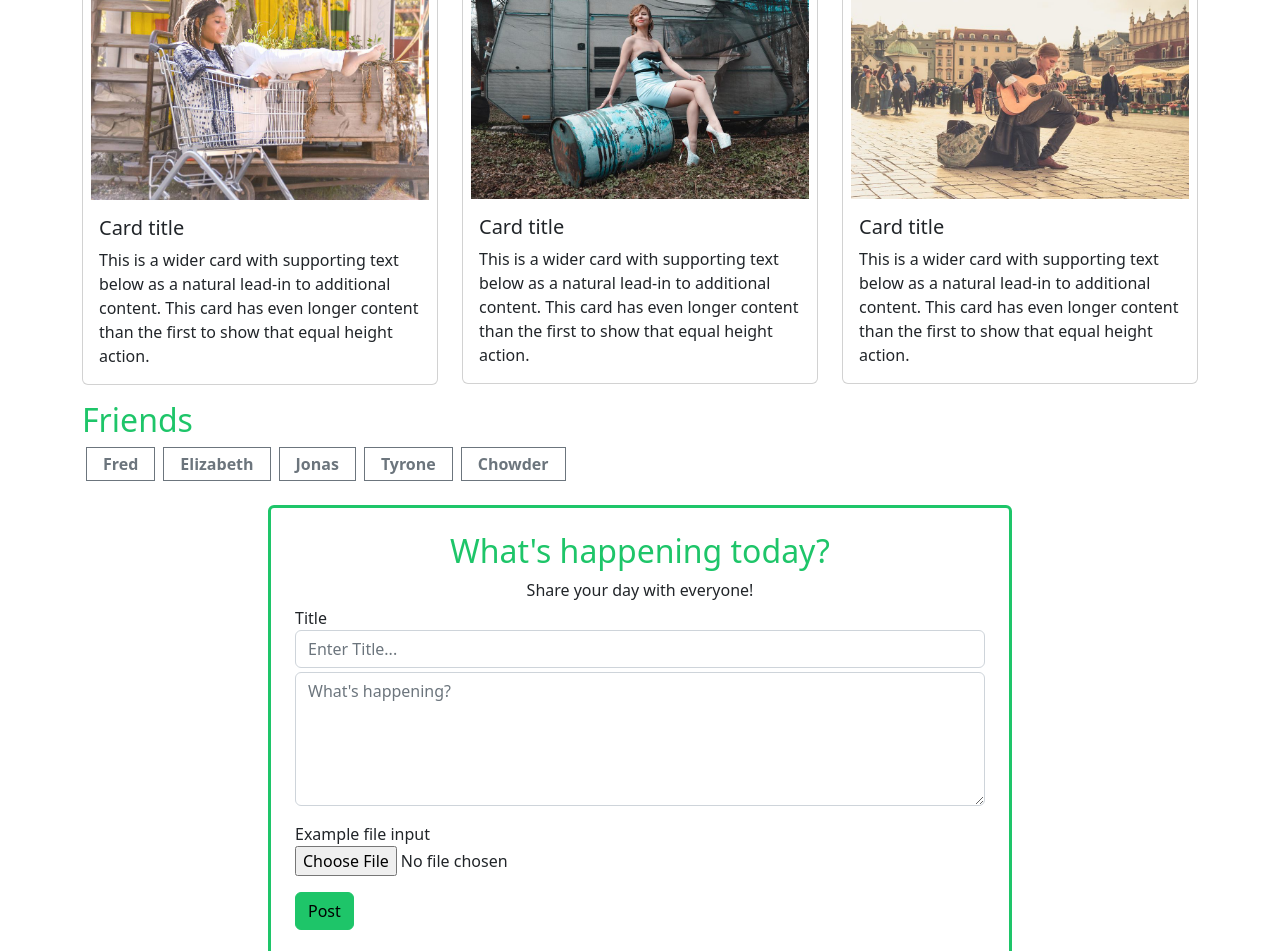
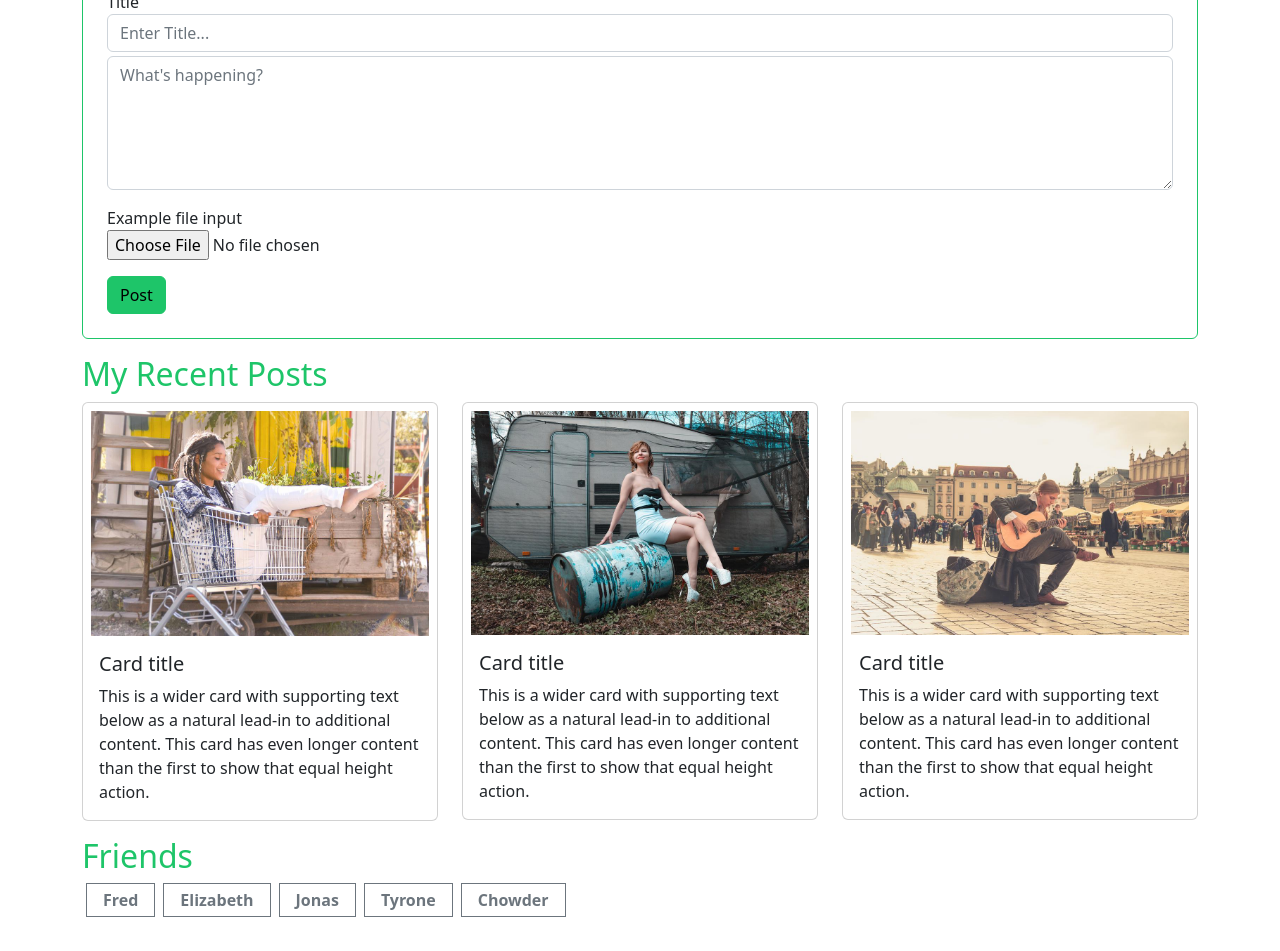
Before and after one commit to ImBenni/css-frameworks-ca, a website: page profile.html in a window 1280 px wide. Shown: the part 374-1325 px from the top of the page. Drawn offline with nearby package versions, Linux system fonts and the light colour scheme.

Commit message:
Updated profile

```diff
--- a/profile.html
+++ b/profile.html
@@ -50,9 +50,28 @@
             </div>
         </div>
 
+        <div class="mx-auto col-auto border border-1 rounded border-primary mt-3 p-4">
+            <h2 class="text-center">Make a post!</h2>
+            <form class="">
+                <div class="form-group mb-1">
+                  <label for="TitleInput">Title</label>
+                  <input type="text" class="form-control" id="group" aria-describedby="TitleID" placeholder="Enter Title...">
+                </div>
+                <div class="form-group mb-3">
+                    <textarea class="form-control" id="inputcontent" rows="5" placeholder="What's happening?"></textarea>
+                </div>
+
+                <div class="form-group d-flex flex-column mb-3">
+                  <label for="exampleFormControlFile1">Example file input</label>
+                  <input type="file" class="form-control-file" id="exampleFormControlFile1">
+                </div>
+
+                <button type="submit" class="btn btn-primary">Post</button>
+              </form>
+        </div>
 
         <div class="my-3">
-            <h2>Posts</h2>
+            <h2>My Recent Posts</h2>
             <div class="row mb-3">
                 <div class=" col-md-4">
                     <div class="card">
@@ -109,26 +128,7 @@
             </div>
         </div>
 
-        <div class="mx-auto col-auto col-md-8 border border-3 rounded border-primary mt-3 p-4">
-            <h2 class="text-center">What's happening today?</h2>
-            <p class="text-center mb-1">Share your day with everyone!</p>
-            <form class="">
-                <div class="form-group mb-1">
-                  <label for="TitleInput">Title</label>
-                  <input type="text" class="form-control" id="group" aria-describedby="TitleID" placeholder="Enter Title...">
-                </div>
-                <div class="form-group mb-3">
-                    <textarea class="form-control" id="inputcontent" rows="5" placeholder="What's happening?"></textarea>
-                </div>
 
-                <div class="form-group d-flex flex-column mb-3">
-                  <label for="exampleFormControlFile1">Example file input</label>
-                  <input type="file" class="form-control-file" id="exampleFormControlFile1">
-                </div>
-
-                <button type="submit" class="btn btn-primary">Post</button>
-              </form>
-        </div>
 
     </main>
 
```
